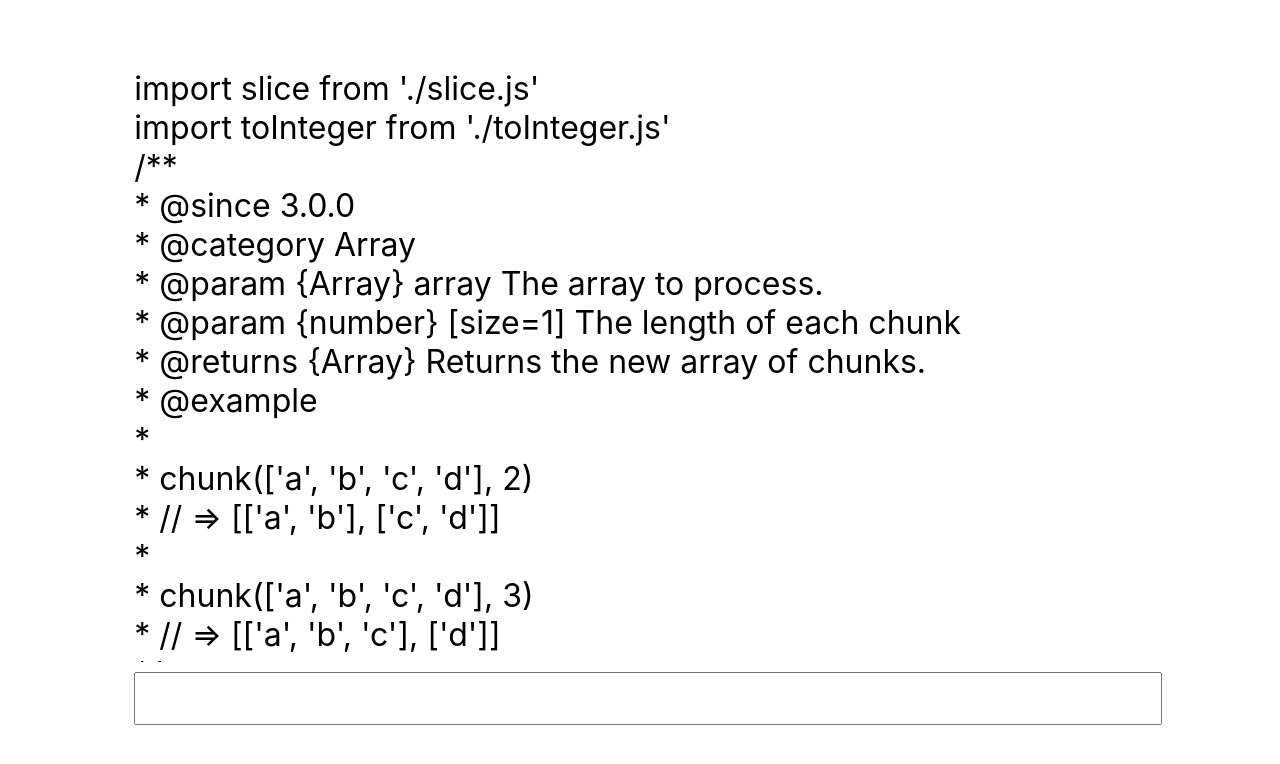
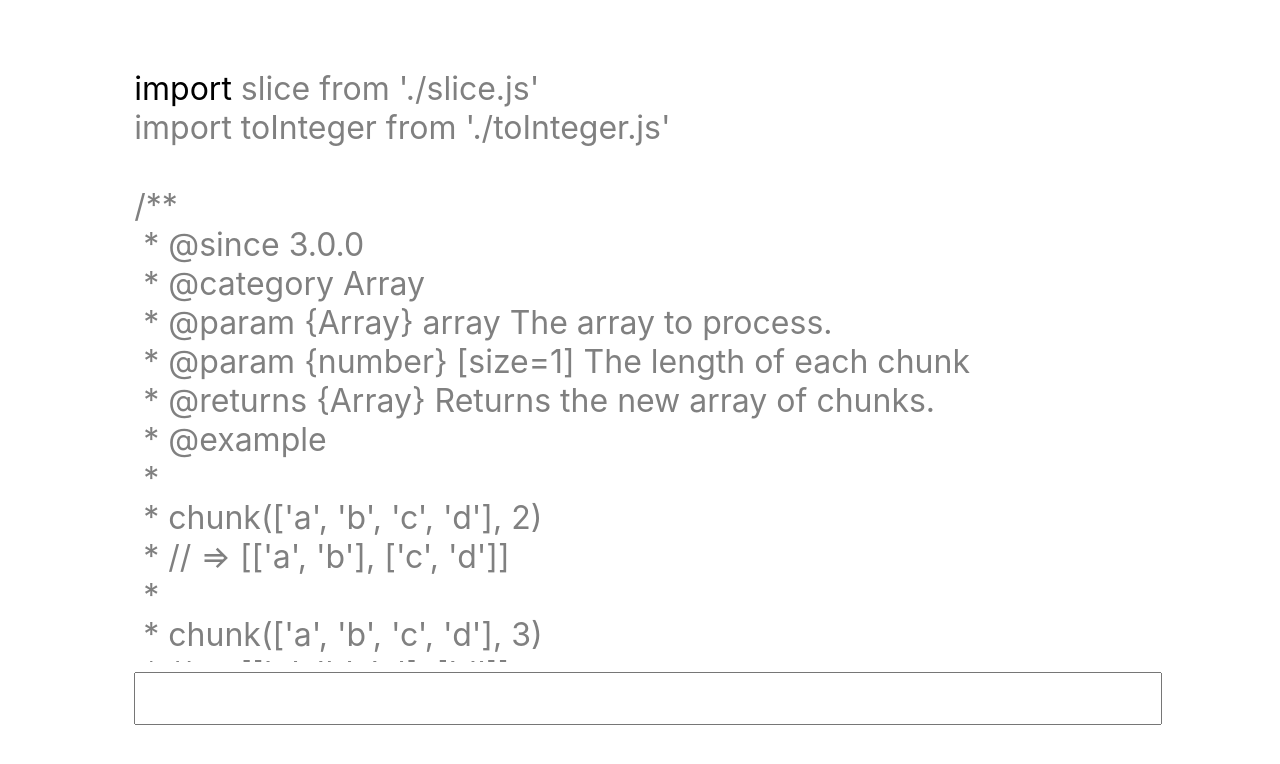
Before and after one commit to mpetrikov/typingofcode, a React (Create React App) app: page / in a window 1280 px wide. Shown: the top 764 px of the page. Built offline with nearby package versions, Linux system fonts and the light colour scheme.

Commit message:
move to the next code block

```diff
--- a/package.json
+++ b/package.json
@@ -40,5 +40,8 @@
       "last 1 firefox version",
       "last 1 safari version"
     ]
+  },
+  "devDependencies": {
+    "eslint-plugin-react-hooks": "^4.3.0"
   }
 }
--- a/src/App.tsx
+++ b/src/App.tsx
@@ -1,13 +1,60 @@
-import React from "react";
+import React, { useState, useCallback } from "react";
+
 import styles from "./app.module.css";
 import { CodeText } from "./CodeText";
 import { TypingArea } from "./TypingArea";
+import { useGetCode } from "./code";
 
 function App() {
+  const [text, setText] = useState("");
+  const { code, currentBlockPosition, goToNextWordOrFinish } = useGetCode();
+
+  console.log("code outside", code);
+
+  const test = useCallback(() => {
+    console.log("code test", code);
+  }, [code]);
+
+  test();
+
+  const setNewText = useCallback(
+    (newInputEvent: React.ChangeEvent<HTMLInputElement>) => {
+      const text = newInputEvent.target.value;
+      const textLength = text.length;
+
+      // check if part of block typing wrong
+
+      console.log(text);
+      console.log(code);
+
+      if (text[textLength - 1] !== " ") {
+        setText(text);
+        return;
+      }
+
+      if (
+        text.trim() ===
+        code[currentBlockPosition.row][currentBlockPosition.position]
+      ) {
+        setText("");
+        goToNextWordOrFinish();
+      }
+    },
+    [code, setText, goToNextWordOrFinish, currentBlockPosition]
+  );
+
   return (
     <div className={styles.application}>
-      <TypingArea styles={styles.typingArea}></TypingArea>
-      <CodeText styles={styles.codeText}></CodeText>
+      <CodeText
+        styles={styles.codeText}
+        code={code}
+        currentBlockPosition={currentBlockPosition}
+      ></CodeText>
+      <TypingArea
+        styles={styles.typingArea}
+        text={text}
+        setText={setNewText}
+      ></TypingArea>
     </div>
   );
 }
--- a/src/CodeText.tsx
+++ b/src/CodeText.tsx
@@ -1,24 +1,34 @@
-import React, { useState, useEffect } from "react";
+import React, { useState, useEffect, useCallback } from "react";
 import cn from "classnames";
+import { CodeTextProps } from "types";
 
-import { getCode } from "./code";
 import styles from "./codetext.module.css";
 
-interface CodeTextProps {
-  styles: string;
-}
-
 export const CodeText = (props: CodeTextProps) => {
-  const [code, setCode] = useState<string[]>([]);
-  useEffect(() => {
-    const { code: newCode } = getCode();
-    setCode(newCode);
-  }, []);
+  const isCurrentWord = useCallback(
+    (row, position) => {
+      return (
+        props.currentBlockPosition.row === row &&
+        props.currentBlockPosition.position === position
+      );
+    },
+    [props.currentBlockPosition]
+  );
 
   return (
     <div className={cn(props.styles, styles.code)}>
-      {code.map((line) => (
-        <p className={styles.codeLine}>{line}</p>
+      {props.code.map((line, rowIndex) => (
+        <p className={styles.codeLine}>
+          {line.map((word, linePosition) => (
+            <span
+              className={cn(
+                isCurrentWord(rowIndex, linePosition) && styles.activeWord
+              )}
+            >
+              {word}&nbsp;
+            </span>
+          ))}
+        </p>
       ))}
     </div>
   );
--- a/src/TypingArea.tsx
+++ b/src/TypingArea.tsx
@@ -1,14 +1,21 @@
-import React from "react";
+import React, { useState, useCallback } from "react";
 import styles from "./typingarea.module.css";
 
 interface TypingAreaProps {
   styles: string;
+  text: string;
+  setText: (value: React.ChangeEvent<HTMLInputElement>) => void;
 }
 
 export const TypingArea = (props: TypingAreaProps) => {
   return (
     <div className={props.styles}>
-      <input type="text" className={styles.input} />
+      <input
+        type="text"
+        className={styles.input}
+        value={props.text}
+        onChange={props.setText}
+      />
     </div>
   );
 };
--- a/src/code/index.ts
+++ b/src/code/index.ts
@@ -1,17 +1,40 @@
+import { useState, useEffect, useCallback } from 'react';
+
 import { mockData } from './mock';
 
-interface GetCode {
-    code: string[];
-    path: string;
-}
+export const useGetCode = () => {
+    const [row, setRow] = useState(0);
+    const [position, setPosition] = useState(0);
+    const [code, setCode] = useState<string[][]>([]);
 
+    useEffect(() => {
+        setCode(mockData.code.split('\n').map(codeLine => codeLine.split(' ')));
+    }, []);
 
-export const getCode = (): GetCode => {
-    const code = mockData.code;
-    const splitCode = code.split('\n');
+    const goToNextWordOrFinish = useCallback(() => {
+        const newPosition = position + 1;
+        console.log('calc newPosition');
+        if (newPosition >= code[row].length) {
+            // new line or finish typing
+            const newRow = row + 1;
+            if (newRow >= code.length) {
+                // finish typing
+            } else {
+                setRow(newRow);
+                setPosition(0);
+            }
+        } else {
+            setPosition(newPosition);
+        }
+    }, [row, position, setRow, setPosition, code]);
 
     return {
-        code: splitCode,
-        path: mockData.path
+        code,
+        path: mockData.path,
+        currentBlockPosition: {
+            row,
+            position
+        },
+        goToNextWordOrFinish
     }
 }
--- a/src/codetext.module.css
+++ b/src/codetext.module.css
@@ -1,8 +1,13 @@
 .code {
   font-size: 2rem;
+  color: grey;
 }
 
 .codeLine {
   font-size: 2rem;
   margin: 0;
 }
+
+.activeWord {
+  color: black;
+}
--- /dev/null
+++ b/src/types.ts
@@ -0,0 +1,10 @@
+type CodeType = string[][];
+
+export interface CodeTextProps {
+    styles: string;
+    code: CodeType;
+    currentBlockPosition: {
+        row: number;
+        position: number;
+    }
+};
--- a/tsconfig.json
+++ b/tsconfig.json
@@ -1,5 +1,6 @@
 {
   "compilerOptions": {
+    "baseUrl": "src",
     "target": "es5",
     "lib": [
       "dom",
@@ -22,5 +23,5 @@
   },
   "include": [
     "src"
-  ]
+  ],
 }
```
Also changed, not shown: 1 other file (tests, documents, lock files or other folders).
